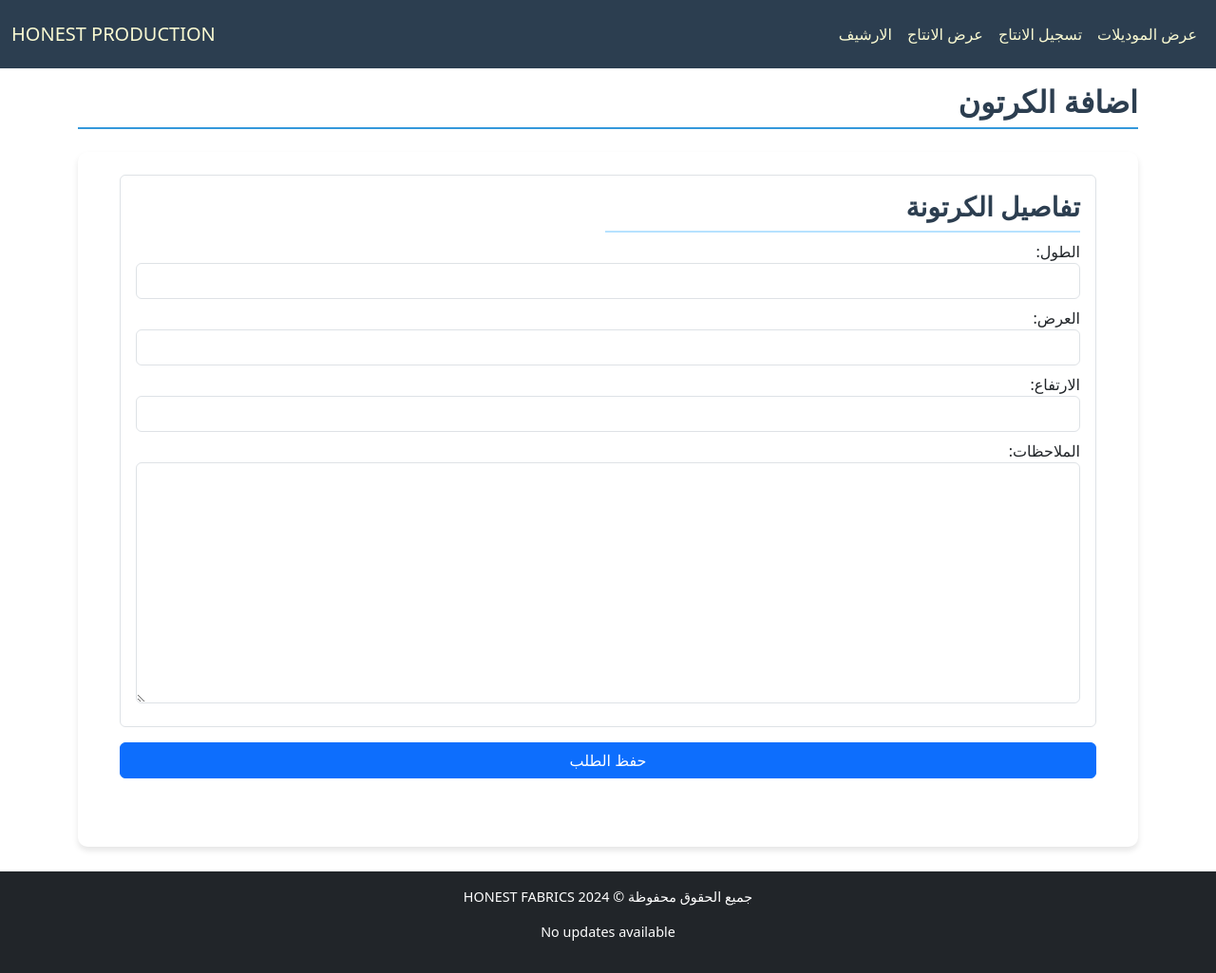
After one commit to mego354/Honest, a Django app: page /production/model/26/add-carton in a window 1280 px wide. The commit adds this page. Shown: the whole page at 95% size. Run offline with Django 5.2, Linux system fonts and the light colour scheme.

Commit message:
add create carton

```diff
--- a/cloth/static/cloth/styles.css
+++ b/cloth/static/cloth/styless.css
@@ -62,6 +62,11 @@ body {
     color: var(--golden-text) !important;
 }
 
+.messages {
+    margin-top: 9vh;
+    padding-inline: 5%;
+    list-style: none;
+}
 /* Sections */
 .content-section {
     display: none;
@@ -333,7 +338,7 @@ body {
     h4.section-title, h2 { font-size: 28px; }
     h3.section-title, h3 { font-size: 24px; }
     h4.section-title, h4 { font-size: 22px; }
-    h5.section-title, h5 { font-size: 18px; }
+    h5.section-title, h5, .row h5 { font-size: 18px; }
     p.lead, .oped_details_btn, .btn { font-size: 14px !important; }
     ::placeholder { font-size: 12px !important; }
     .info-card {
@@ -351,7 +356,7 @@ body {
     h4.section-title, h2 { font-size: 28px; }
     h3.section-title, h3 { font-size: 24px; }
     h4.section-title, h4 { font-size: 22px; }
-    h5.section-title, h5 { font-size: 18px; }
+    h5.section-title, h5, .row h5 { font-size: 18px; }
     p.lead, .oped_details_btn, .btn { font-size: 14px !important; }
     ::placeholder { font-size: 12px !important; }
 }
@@ -361,7 +366,7 @@ body {
     h4.section-title, h2 { font-size: 22px; }
     h3.section-title, h3 { font-size: 18px; }
     h4.section-title, h4 { font-size: 16px; }
-    h5.section-title, h5 { font-size: 14px; }
+    h5.section-title, h5, .row h5 { font-size: 14px; }
     p.lead, .oped_details_btn, .btn { font-size: 12px !important; }
     ::placeholder { font-size: 10px !important; }
     .info-card {
@@ -376,7 +381,7 @@ body {
     h4.section-title, h2 { font-size: 22px; }
     h3.section-title, h3 { font-size: 18px; }
     h4.section-title, h4 { font-size: 16px; }
-    h5.section-title, h5 { font-size: 14px; }
+    h5.section-title, h5, .row h5 { font-size: 14px; }
     p.lead, .oped_details_btn, .btn { font-size: 12px !important; }
     ::placeholder { font-size: 10px !important; }
     .info-card {
--- a/cloth/templates/cloth/layout.html
+++ b/cloth/templates/cloth/layout.html
@@ -11,7 +11,7 @@
     <!-- Font Awesome -->
     <link rel="stylesheet" href="https://cdnjs.cloudflare.com/ajax/libs/font-awesome/6.7.1/css/all.min.css" />
     <!-- Custom CSS -->
-    <link rel="stylesheet" href={% static "cloth/styles.css" %}>
+    <link rel="stylesheet" href={% static "cloth/styless.css" %}>
 </head>
 <body>
     {% if messages %}
--- a/production/forms.py
+++ b/production/forms.py
@@ -1,5 +1,5 @@
 from django import forms
-from .models import Model, SizeAmount, ProductionPiece
+from .models import Model, SizeAmount, ProductionPiece, Carton
 
 
 class ModelForm(forms.ModelForm):
@@ -89,3 +89,15 @@ class ProductionForm(forms.Form):
             # If no model is selected, set empty choices
             self.fields['size_amount'].choices = [("", "---------")]
             self.fields['piece'].choices = [("", "---------")]
+
+class CartonForm(forms.ModelForm):
+    class Meta:
+        model = Carton
+        fields = ['model', 'length', 'width', 'height', 'comment']
+        widgets = {
+            'model'  : forms.Select(attrs={'class': 'form-control'}),
+            'length' : forms.NumberInput(attrs={'class': 'form-control', 'min': '0'}),
+            'width'  : forms.NumberInput(attrs={'class': 'form-control', 'min': '0'}),
+            'height' : forms.NumberInput(attrs={'class': 'form-control', 'min': '0'}),
+            'comment': forms.Textarea(attrs={'class': 'form-control'}),
+        }
--- a/production/models.py
+++ b/production/models.py
@@ -150,7 +150,7 @@ class ProductionPiece(models.Model):
         super().delete(*args, **kwargs)
 
 
-class carton(models.Model):
+class Carton(models.Model):
     model = models.ForeignKey(Model, verbose_name="الموديل", on_delete=models.CASCADE, related_name="cartons")
     length = models.PositiveIntegerField(verbose_name="الطول")
     width = models.PositiveIntegerField(verbose_name="العرض")
--- /dev/null
+++ b/production/templates/production/create_carton.html
@@ -0,0 +1,50 @@
+{% extends "cloth/layout.html" %}
+
+{% block home_page %}
+<a class="navbar-brand" href="{% url 'model_list_view' %}">HONEST PRODUCTION</a>
+{% endblock %}
+
+{% block navbar_links_large %}
+{% include "production/nav_links.html" %}
+{% endblock %}
+
+{% block navbar_links_small %}
+{% include "production/nav_links.html" %}
+{% endblock %}
+
+{% block body %}
+<h2 class="section-title pt-4">اضافة الكرتون</h2>
+<div id="order-form-wrapper" class="container py-4">
+    <form method="post" id="order-form" class="mb-4 p-4 pt-0">
+        {% csrf_token %}
+        <div class="container border rounded p-3 mb-3">
+            <h3 class="section-title border-bottom-5 mb-2">تفاصيل الكرتونة</h3>
+            <div class="row mb-2">
+                <div class="col">
+                    {{ form.length.label_tag }}
+                    {{ form.length }}
+                </div>
+            </div>
+            <div class="row mb-2">
+                <div class="col">
+                    {{ form.width.label_tag }}
+                    {{ form.width }}
+                </div>
+            </div>
+            <div class="row mb-2">
+                <div class="col">
+                    {{ form.height.label_tag }}
+                    {{ form.height }}
+                </div>
+            </div>
+            <div class="row mb-2">
+                <div class="col">
+                    {{ form.comment.label_tag }}
+                    {{ form.comment }}
+                </div>
+            </div>
+        </div>
+        <button type="submit" class="btn btn-primary w-100">حفظ الطلب</button>
+    </form>
+</div>
+{% endblock body %}
--- a/production/urls.py
+++ b/production/urls.py
@@ -9,8 +9,11 @@ urlpatterns = [
     path('archive-models/', ArchivedModelListingView.as_view(), name='archived_model_list_view'),
     path('create/', ModelCreationView.as_view(), name='model_creation_view'),
     path('model/<int:pk>/', ModelDetailView.as_view(), name='model_detail_view'),
+    path('model/<int:pk>/edit', ModelUpdateView.as_view(), name='model_update_view'),
     path('model/<int:pk>/delete/', ModelDeleteView.as_view(), name='model_delete_view'),
     path('model/<int:pk>/toggle-archive/', ToggleArchiveView.as_view(), name='toggle_archive'),
+
+    path('model/<int:pk>/add-carton', CartonCreateView.as_view(), name='add_carton_view'),
 
     path('size/add/<int:model_id>/', SizeAmountCreateView.as_view(), name='sizeamount_add'),
     path('size/<int:pk>/edit/', SizeAmountEditView.as_view(), name='SizeAmount_edit'),
--- a/production/views.py
+++ b/production/views.py
@@ -11,8 +11,8 @@ from django.db import transaction
 from django.db.models import Q, Sum, F
 from django.contrib import messages
 
-from .models import Model, Piece, SizeAmount, ProductionPiece
-from .forms import ModelForm, ProductionForm, SizeAmountForm, ProductionPieceForm
+from .models import Model, Piece, SizeAmount, ProductionPiece, Carton
+from .forms import ModelForm, ProductionForm, SizeAmountForm, ProductionPieceForm, CartonForm
 
 from django.utils.timezone import localtime, now
 from datetime import datetime, timedelta
@@ -97,8 +97,8 @@ class ModelDetailView(DetailView):
         total_sizes_pieces = model.size_amounts.aggregate(total=Sum('amount'))['total'] or 0
 
         context['total_sizes_pieces'] = total_sizes_pieces
-        # context['total_Dozens'] = round(total_sizes_pieces / 12, 2)
         context['total_Dozens'] = int(total_sizes_pieces / 12)
+        context['Packing_per_carton'] = int(model.Packing_per_carton / 12)
         return context
 
 class ModelDeleteView(DeleteView):
@@ -109,6 +109,18 @@ class ModelDeleteView(DeleteView):
     def form_valid(self, form):
         messages.success(self.request, "تم حذف الموديل بنجاح")
         return super().form_valid(form)
+
+class ModelUpdateView(UpdateView):
+    model = Model
+    form_class = ModelForm
+    template_name = "production/edit_model.html"
+
+    def form_valid(self, form):
+        messages.success(self.request, "تم تعديل الموديل بنجاح")
+        return super().form_valid(form)
+
+    def get_success_url(self):
+        return reverse('model_detail_view', kwargs={'pk': self.object.pk})
 
 class BaseModelListingView(ListView):
     template_name = "production/list_model.html"
@@ -397,6 +409,48 @@ class ProductionListingView(ListView):
         return context
 
 ###############################################################################################################################
+class CartonCreateView(CreateView):
+    model = Carton
+    form_class = CartonForm
+    template_name = 'production/create_carton.html'
+
+    def form_valid(self, form):
+        model_id = self.kwargs.get('model_id')
+        model_instance = get_object_or_404(Model, pk=model_id)
+        form.instance.model = model_instance
+        self.object = form.save()
+        messages.success(self.request, "تمت إضافة الكرتون بنجاح.")
+        return super().form_valid(form)
+
+    def get_success_url(self):
+        return reverse_lazy("model_detail_view", args=[self.object.model.id])
+
+
+class CartonUpdateView(UpdateView):
+    model = Carton
+    form_class = CartonForm
+    template_name = 'production/create_carton.html'
+
+    def form_valid(self, form):
+        form.save()
+        return self.get_success_url()
+
+    def get_success_url(self):
+        production_piece = self.get_object()
+        model = production_piece.piece.model
+        messages.success(self.request, "تم تعديل الانتاج بنجاح.")
+        return redirect(reverse_lazy("model_detail_view", args=[model.id]))
+
+class CartonDeleteView(DeleteView):
+    model = Carton
+    template_name = 'production/delete_production.html'
+
+    def get_success_url(self):
+        messages.success(self.request, "تم حذف الانتاج بنجاح.")
+        return reverse_lazy("production_list_view")
+
+
+###############################################################################################################################
 class TestView(TemplateView):
     template_name = "production/test.html"
 
```
Also changed, not shown: production/templates/production/detail_model.html (+14 -2 lines), production/templates/production/edit_model.html (added, +38 -0 lines), db.sqlite3.
